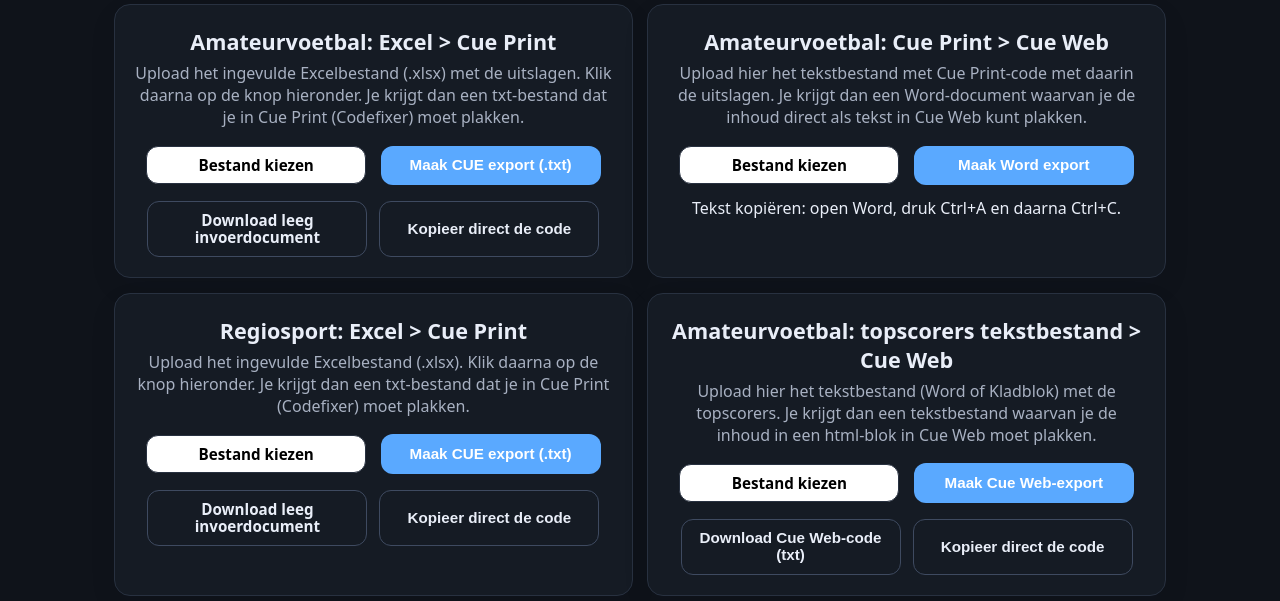
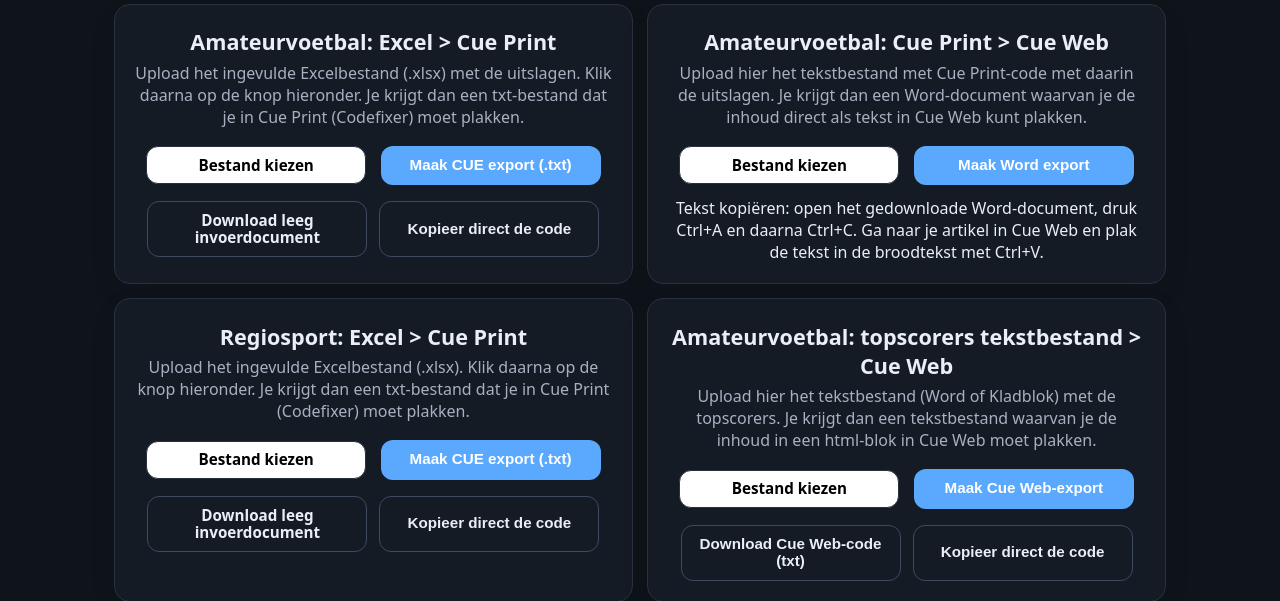
Before and after one commit to torstenfaruhn/test-tool, a Flask app: page / in a window 1280 px wide. Shown: the part 368-969 px from the top of the page. Run offline with Flask 3, Linux system fonts and the light colour scheme.

Commit message:
Update index.html

```diff
--- a/templates/index.html
+++ b/templates/index.html
@@ -71,7 +71,7 @@
           <textarea id="amateur-online-output" class="visually-hidden" aria-hidden="true"></textarea>
 
             <p class="hint hint--center">
-             Tekst kopiëren: open Word, druk Ctrl+A en daarna Ctrl+C.
+             Tekst kopiëren: open het gedownloade Word-document, druk Ctrl+A en daarna Ctrl+C. Ga naar je artikel in Cue Web en plak de tekst in de broodtekst met Ctrl+V.
             </p>
           </div>
 </section>
```
